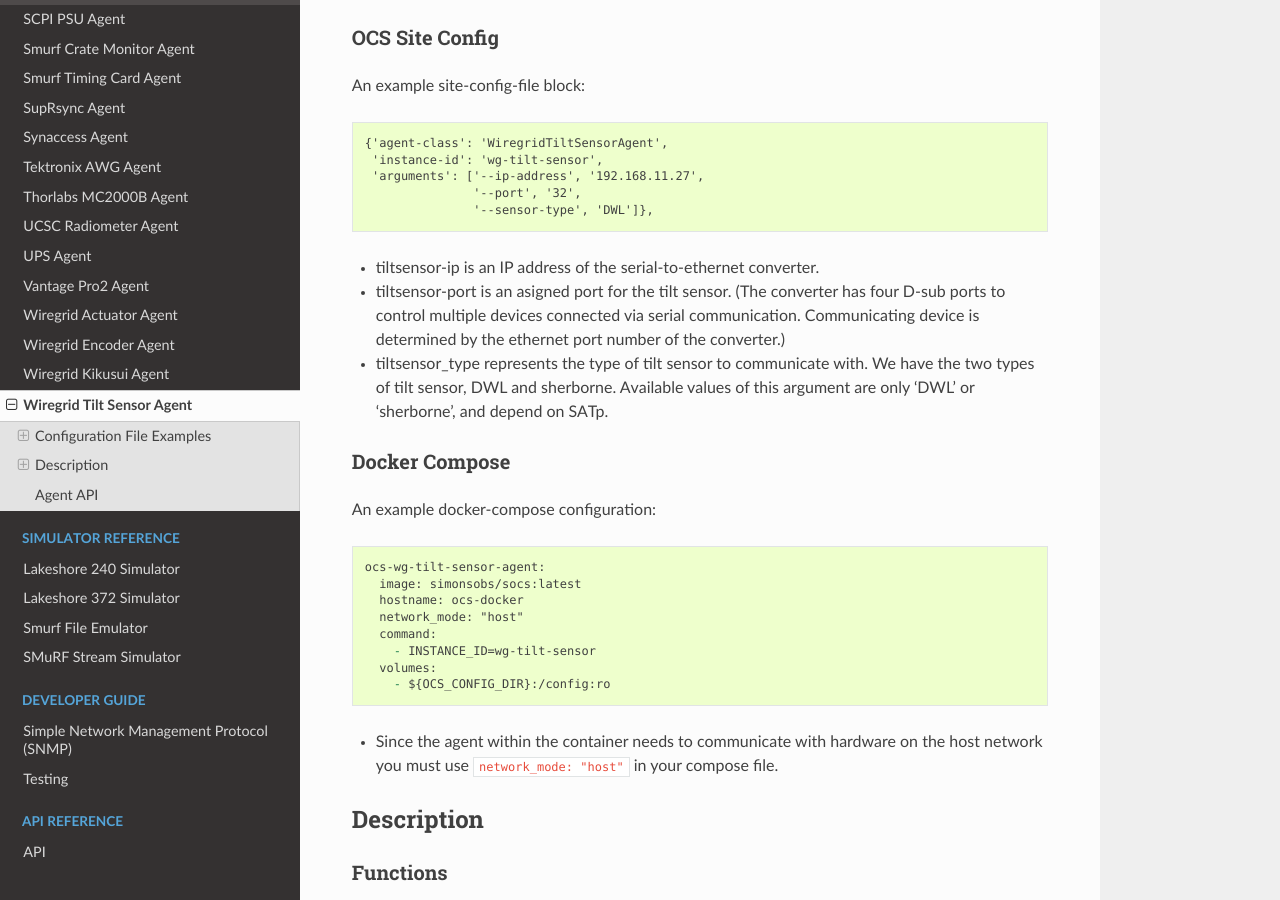
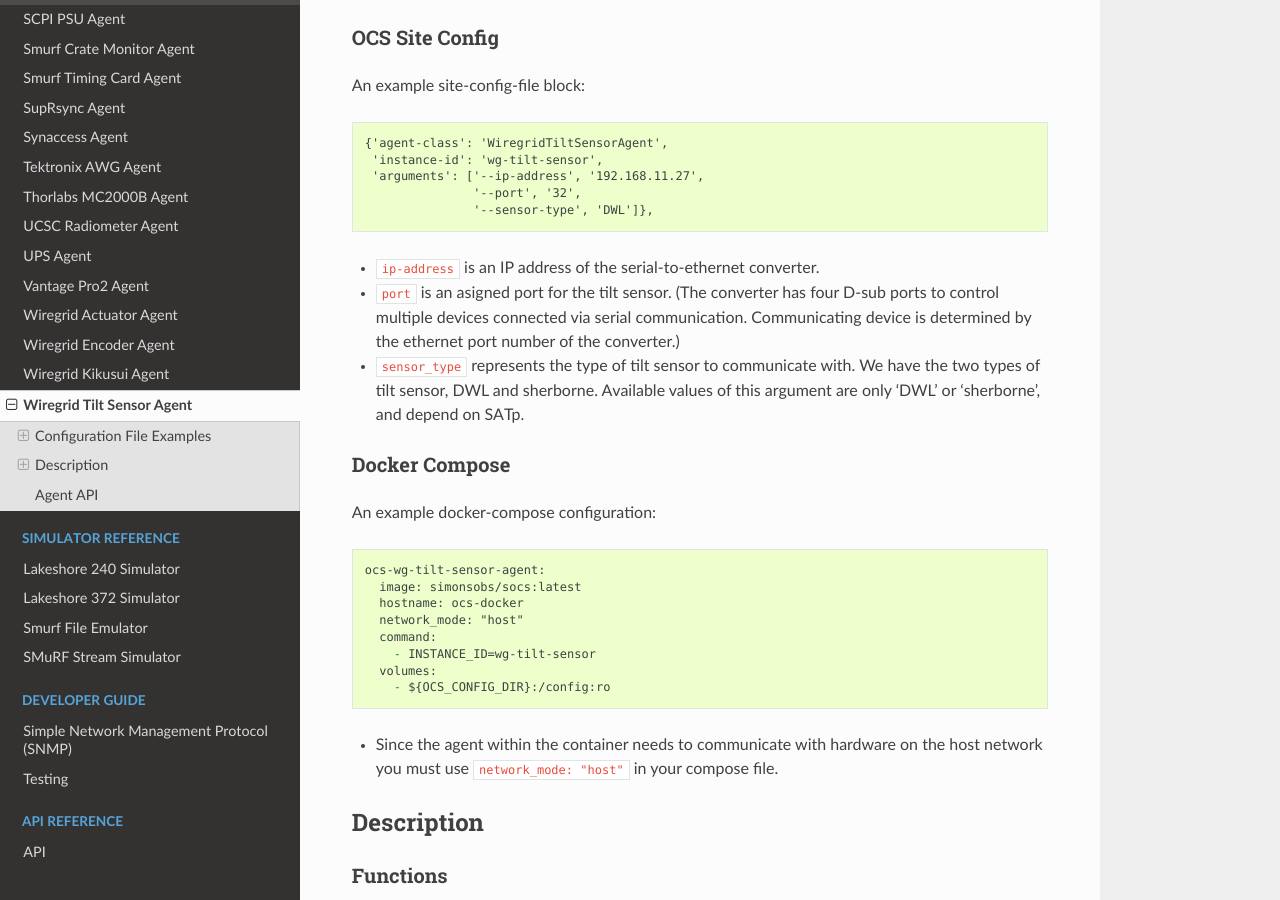
Before and after one commit to simonsobs/socs, a Sphinx documentation site: the page built from docs/agents/wiregrid_tiltsensor.rst, in a window 1280 px wide and 900 px high, scrolled down 532 px. Built offline with Sphinx 7.4.7 and the Read the Docs theme 2.0.0, drawn with Linux system fonts in a browser that asks for light colours.

Commit message:
Update names in config description

```diff
--- a/docs/agents/wiregrid_tiltsensor.rst
+++ b/docs/agents/wiregrid_tiltsensor.rst
@@ -36,12 +36,12 @@ An example site-config-file block::
                    '--port', '32',
                    '--sensor-type', 'DWL']},
 
-- tiltsensor-ip is an IP address of the serial-to-ethernet converter.
-- tiltsensor-port is an asigned port for the tilt sensor.
+- ``ip-address`` is an IP address of the serial-to-ethernet converter.
+- ``port`` is an asigned port for the tilt sensor.
   (The converter has four D-sub ports to control
   multiple devices connected via serial communication.
   Communicating device is determined by the ethernet port number of the converter.)
-- tiltsensor_type represents the type of tilt sensor to communicate with.
+- ``sensor_type`` represents the type of tilt sensor to communicate with.
   We have the two types of tilt sensor, DWL and sherborne.
   Available values of this argument are only 'DWL' or 'sherborne',
   and depend on SATp.
```
